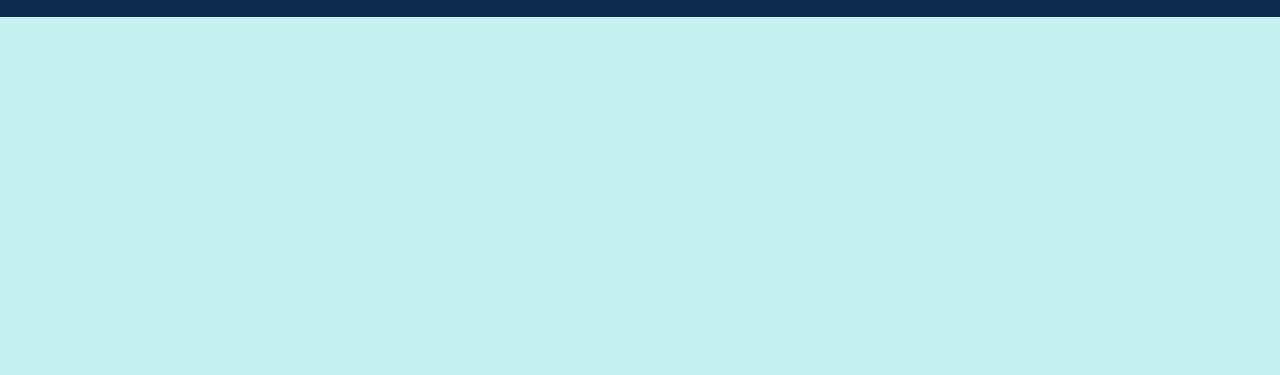
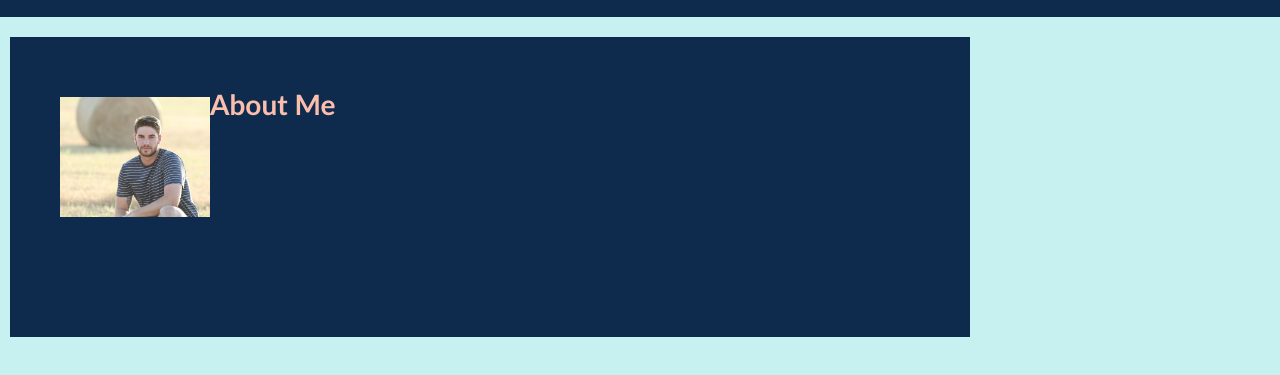
Before and after one commit to jareddodson/Portfolio, a plain HTML site: page index.html in a window 1280 px wide. Shown: the part 85-460 px from the top of the page. Drawn offline with Linux system fonts and the light colour scheme.

Commit message:
Made the header sticky

```diff
--- a/assets/style.css
+++ b/assets/style.css
@@ -9,6 +9,9 @@ header {
     font-family: 'Trebuchet MS', 'Lucida Sans Unicode', 'Lucida Grande', 'Lucida Sans', Arial, sans-serif;
     background-color: #0e2b4d;
     color: #fcbeac;
+    position: -webkit-sticky;
+    position: sticky;
+    top: 0;
 }
 
 header h1 {
@@ -46,3 +49,34 @@ a {
 body {
     background-color: #c7f1f1;
 }
+
+.main {
+    width: 75%;
+    display: inline-block;
+    margin-left: 10px;
+}
+
+.float-left {
+    float: left;
+    margin-right: 25px;
+}
+
+.about-me img {
+    display: block;
+    margin: 10px auto;
+    max-width: 150px;
+}
+
+.about-me {
+    margin-top: 20px;
+    margin-bottom: 20px;
+    padding: 50px;
+    height: 300px;
+    font-family: 'Gill Sans', 'Gill Sans MT', Calibri, 'Trebuchet MS', sans-serif;
+    background-color: #0e2b4d;
+    color: #fcbeac;
+}
+
+h2 {
+    font-size: 28px;
+}
--- a/index.html
+++ b/index.html
@@ -23,7 +23,28 @@
             </ul>
         </div>
     </header>
+    <main>
+        <section class="main">
+            <div id="about-me" class="about-me">
+                <img src="./assets/images/IMG_1841.JPG" class="float-left" alt="Image of Jared Dodson in the About Me section" />
+                <h2>About Me</h2>
+                <p>
 
+                </p>
+            </div>
+
+
+
+
+
+
+
+        </section>
+
+
+
+
+    </main>
 
 
 
```
